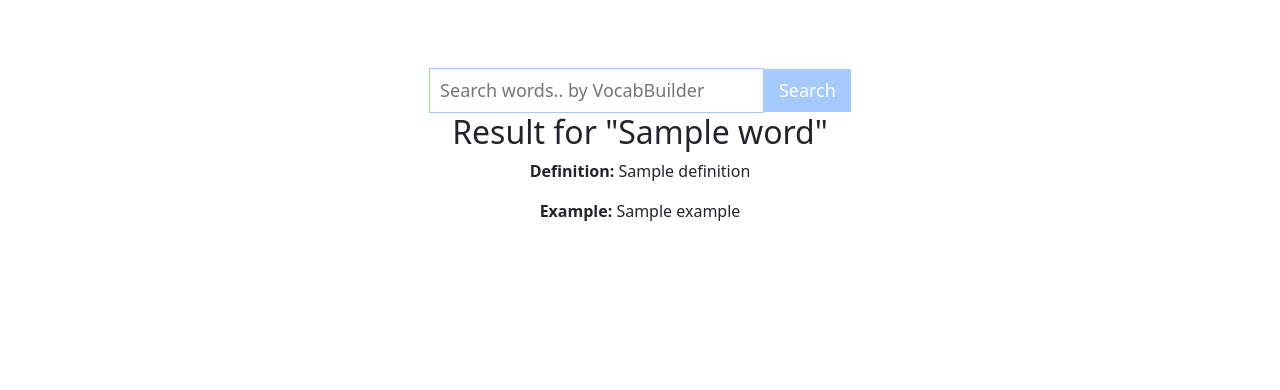
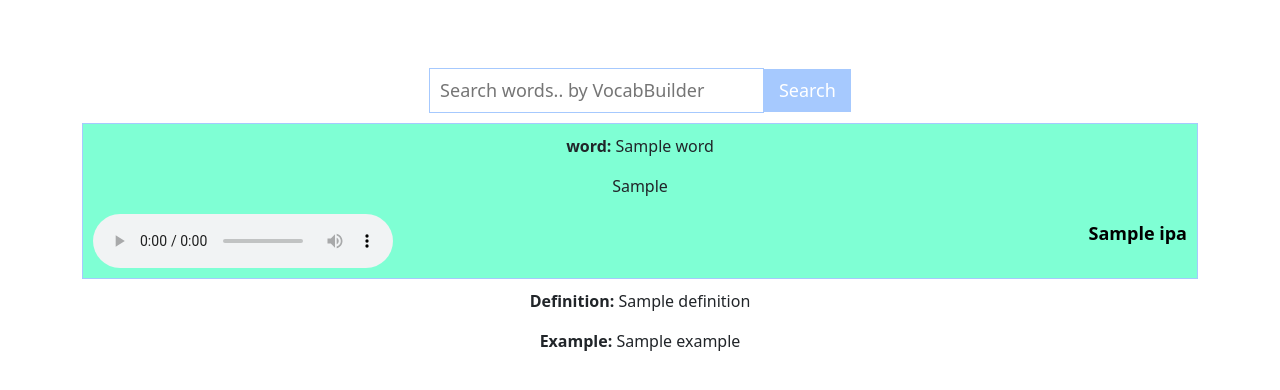
Before and after one commit to Gias-uddin-vuiya/harvard-dictionary, a Flask app: template templates/home.html in a window 1280 px wide. Shown: the part 66-456 px from the top of the page. Run offline with Flask 3, Linux system fonts and the light colour scheme; the template is opened without the code that fills it: most values are stand-ins (such as "Sample title", 1, 10 or a date in 2020).

Commit message:
add design to dictornary

```diff
--- a/static/style.css
+++ b/static/style.css
@@ -26,3 +26,22 @@ form .word-serch button{
     color: white;
     cursor: pointer;
 }
+
+
+/* searching field design start here */
+.search-result{
+    /* width: 400px; */
+    margin: 10px auto;
+    padding: 10px;
+    border: 1px solid #a6c9fe;
+    background-color: aquamarine;
+}
+
+.sound-and-ipasymbol{
+    display: flex;
+    justify-content: space-between;
+    align-items: center;
+    color: black;
+    font-size: 18px;
+    font-weight: bold;
+}
--- a/templates/home.html
+++ b/templates/home.html
@@ -13,10 +13,20 @@ Home
     </form>
 
     {% if result %}
-        <h2>Result for "{{ word }}"</h2>
-        <p><strong>Definition:</strong> {{ result.definition }}</p>
-        <p><strong>Example:</strong> {{ result.example }}</p>
+    <div class="search-result">
+        <p><strong>word:</strong> {{ result.word }}</p>
+        <p>{{ result.part_of_speech }}</p>
+        <div class="sound-and-ipasymbol">
+            <audio controls>
+                <source src="{{ result.audio_url }}" type="audio/mpeg">
+                Your browser does not support the audio element.
+            </audio>
+            <p> {{ result.ipa }}</p>
+        </div>
+    </div>
 
+    <p><strong>Definition:</strong> {{ result.definition }}</p>
+    <p><strong>Example:</strong> {{ result.example }}</p>
     {% endif %}
 
 
```
